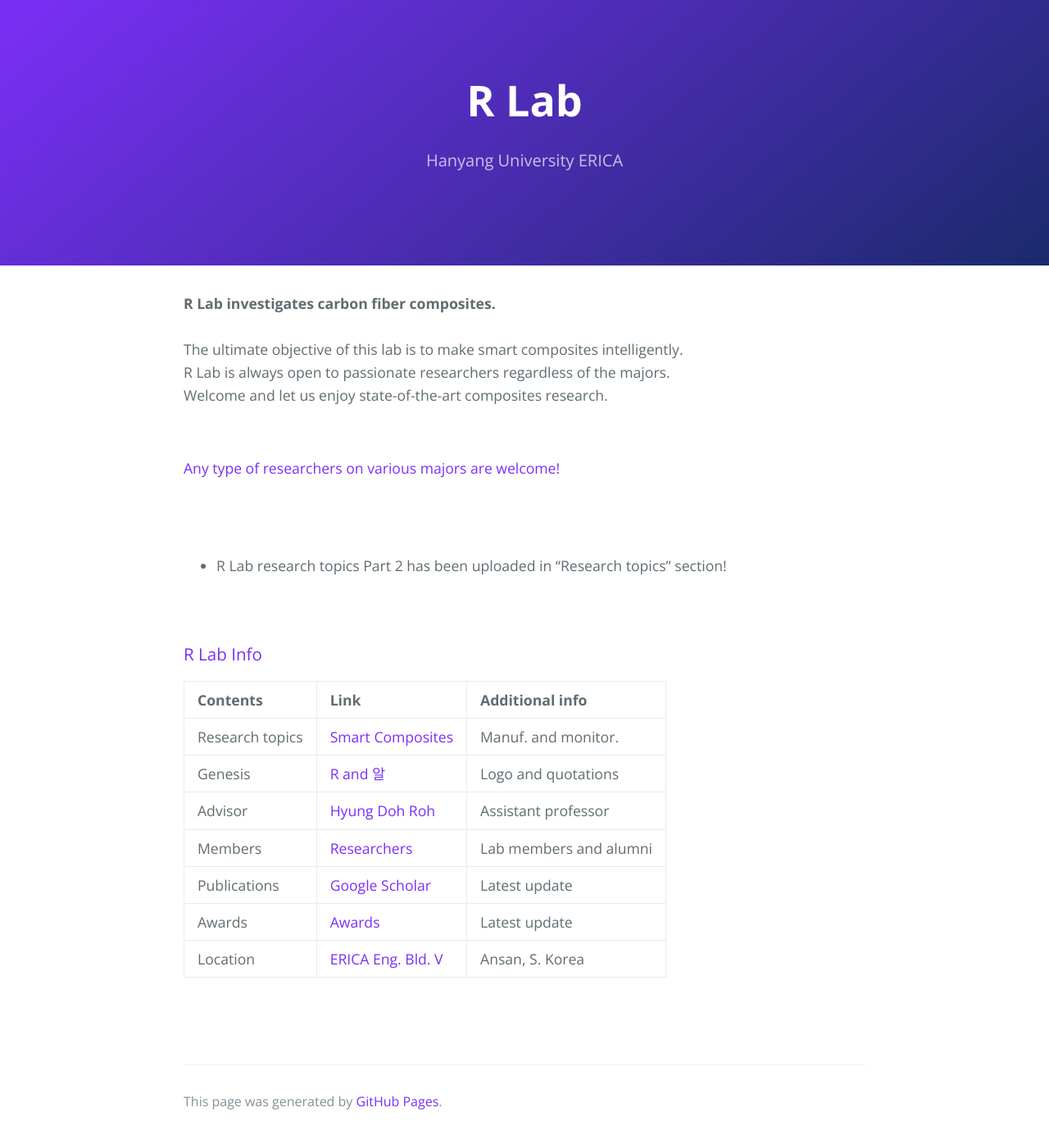
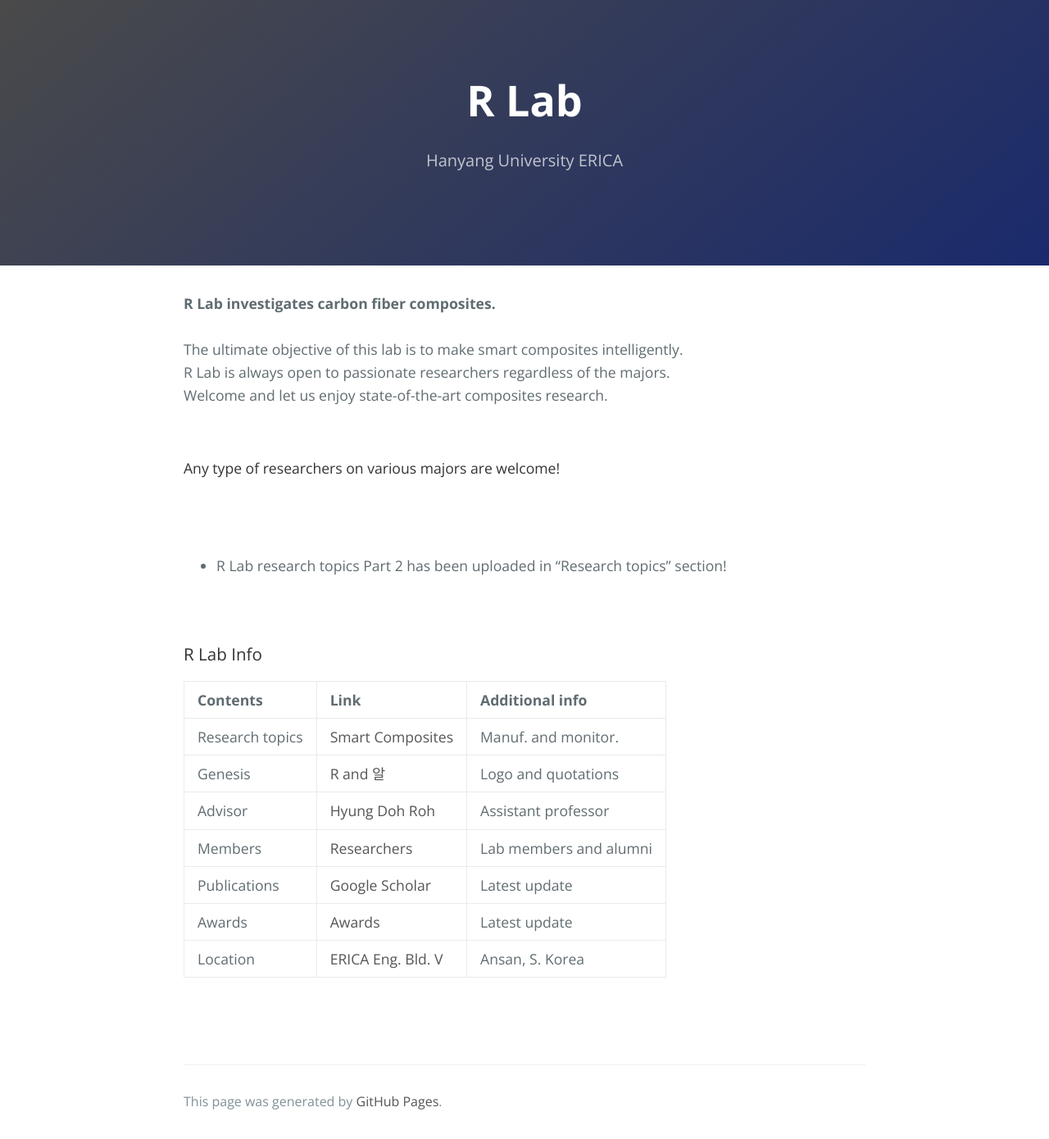
Before and after one commit to rhd1213/rhd1213.github.io, a Jekyll site: the page built from index.md, in a window 1280 px wide. Shown: the whole page at 82% size. Built offline with Jekyll 4.4.1, drawn with Linux system fonts in a browser that asks for light colours; our own code applies the rules of GitHub Pages for plain Markdown files.

Commit message:
Update variables.scss

```diff
--- a/_sass/variables.scss
+++ b/_sass/variables.scss
@@ -10,11 +10,11 @@ $header-heading-color: #fff !default;
 // $header-bg-color: #1a2a6c;           // 오른쪽 끝 (네이비)
 // $header-bg-color-secondary: #00b4d8; // 왼쪽 시작 (청록)
 
-$header-bg-color: #0a0a2e;
-$header-bg-color-secondary: #7b2ff7;
-$section-headings-color: #7b2ff7;
-$body-link-color: #7b2ff7;
-
+$header-heading-color: #ffffff;
+$header-bg-color: #1a1a1a;
+$header-bg-color-secondary: #4a4a4a;
+$section-headings-color: #333333;
+$body-link-color: #555555;
 
 // Text
 $section-headings-color: #159957 !default;
```
